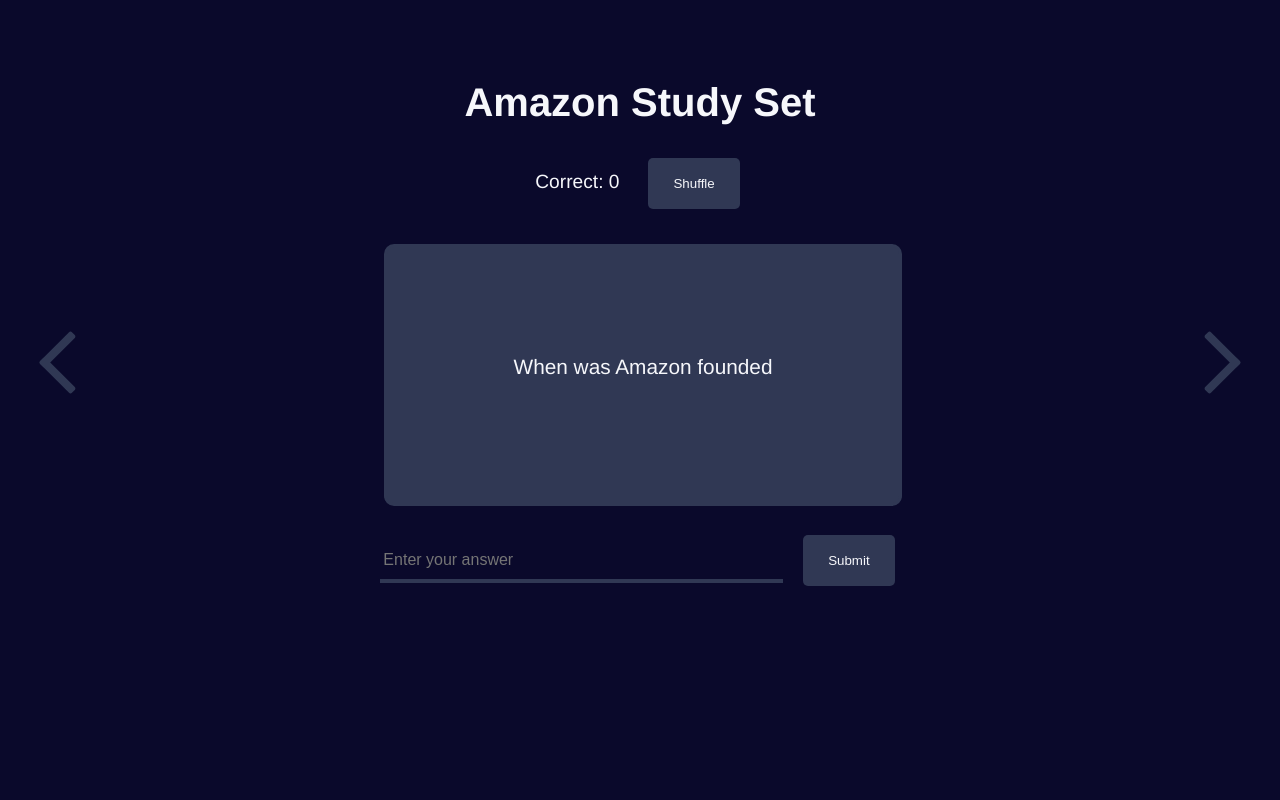
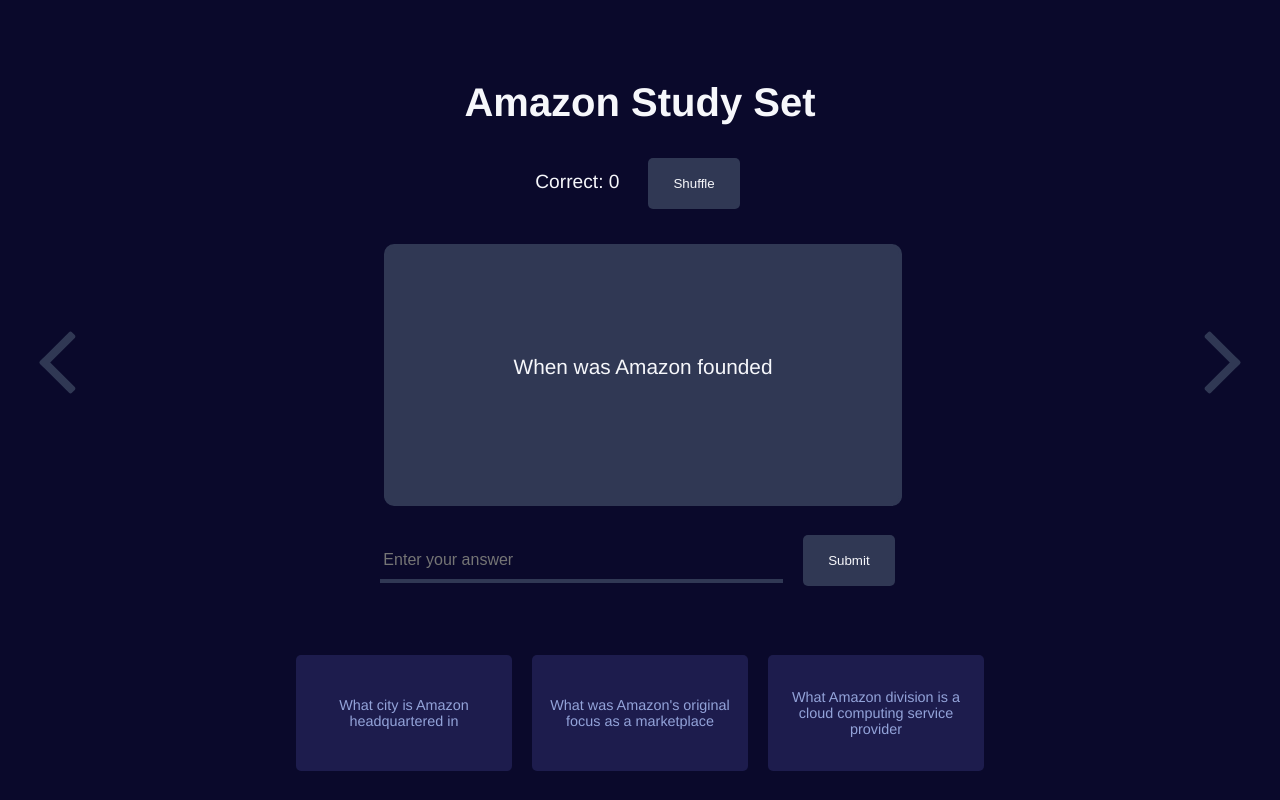
Before and after one commit to mofeimw/quizme-ui, a React (Vite) app: page / in a window 1280 px wide. Built offline with nearby package versions, Linux system fonts and the light colour scheme.

Commit message:
card pile

```diff
--- a/src/App.css
+++ b/src/App.css
@@ -134,7 +134,7 @@
 
     .arrow {
         width: 8vw;
-        top: 21rem;
+        top: 22rem;
     }
 
     button {
--- a/src/App.jsx
+++ b/src/App.jsx
@@ -1,5 +1,6 @@
 import { useState } from 'react'
 import FlashCard from './FlashCard';
+import Pile from './Pile';
 import './App.css'
 import leftArrow from '/arrow-left.svg';
 import rightArrow from '/arrow-right.svg';
@@ -84,6 +85,10 @@
     setStatus(`Correct: 0`);
   }
 
+  const replaceCard = (index) => {
+    flipVertical(index);
+  }
+
   return (
     <>
       <div className="interface">
@@ -114,6 +119,8 @@
 
         <img className="arrow arrow-left" onClick={previousCard} src={leftArrow}/>
         <img className="arrow arrow-right" onClick={nextCard} src={rightArrow}/>
+
+        <Pile flashcards={flashcards} currentIndex={index} replaceCard={replaceCard} />
       </div>
     </>
   );
--- /dev/null
+++ b/src/Pile.css
@@ -0,0 +1,36 @@
+.pile {
+    padding-top: 5vh;
+    display: flex;
+    flex-wrap: wrap;
+    justify-content: center;
+    margin-top: 20px;
+}
+
+.pilecard{
+    background-color: #1d1c4d;
+    color: #849ae3;
+    color: #93a3d9;
+    border-radius: 5px;
+    padding: 8px;
+    margin: 4px 10px;
+    width: 200px;
+    height: 100px;
+    display: flex;
+    align-items: center;
+    justify-content: center;
+    text-align: center;
+    font-size: 0.9rem;
+    transition: background-color ease-out 0.2s;
+}
+
+.pilecard:hover {
+    cursor: pointer;
+    background-color: #2b2a70;
+}
+
+@media only screen and (max-width: 800px) {
+    .pilecard {
+        width: 80%;
+        margin-bottom: 5%;
+    }
+}
--- /dev/null
+++ b/src/Pile.jsx
@@ -0,0 +1,20 @@
+import './Pile.css';
+
+const Pile = ({flashcards, currentIndex, replaceCard}) => {
+  return (
+    <div className="pile">
+      {flashcards.map((flashcard, index) => {
+        if (index !== currentIndex) {
+          return (
+            <div key={index} className="pilecard" onClick={() => replaceCard(index)}>
+              <p>{flashcard.question}</p>
+            </div>
+          );
+        }
+        return null;
+      })}
+    </div>
+  );
+};
+
+export default Pile;
```
